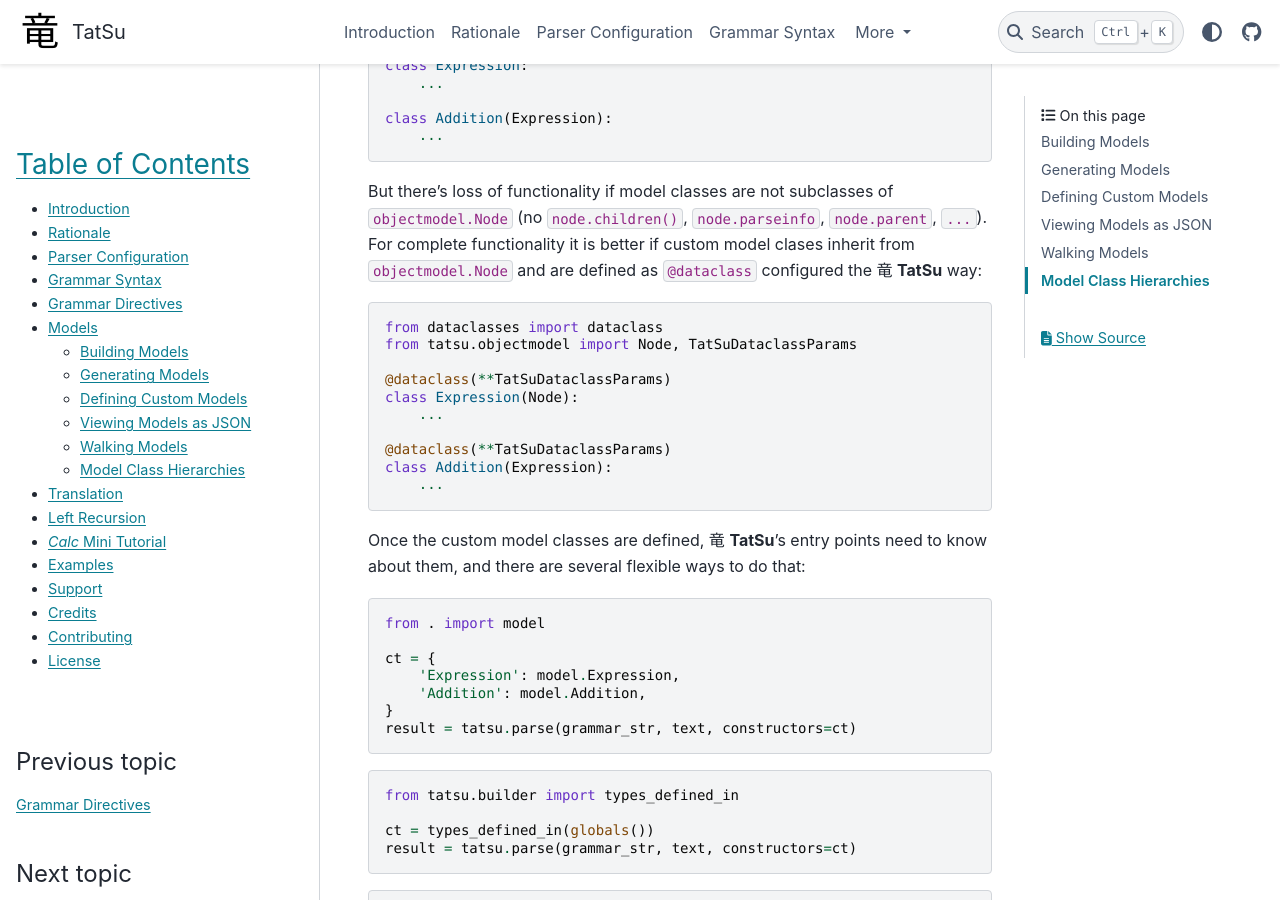
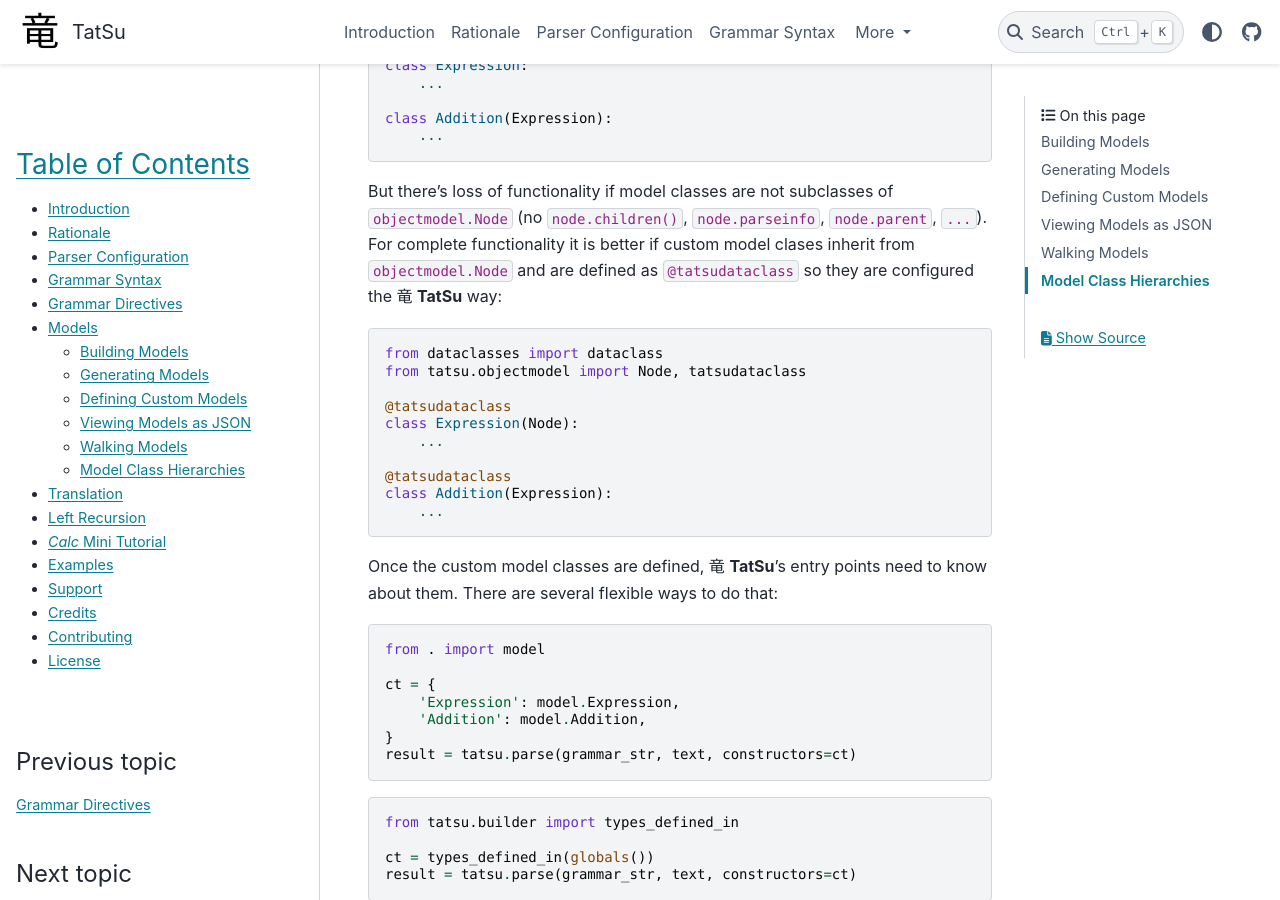
Before and after one commit to neogeny/TatSu, a Sphinx documentation site: the page built from docs/models.rst, in a window 1280 px wide and 900 px high, scrolled down 1908 px. Built offline with Sphinx 7.4.7 and the PyData theme 0.15.4, drawn with Linux system fonts in a browser that asks for light colours; pages that are not in the unit, such as notebooks, are missing from menus; the version number is read from the project's files by our own code.

Commit message:
[docs] document tatsudataclass

```diff
--- a/docs/models.rst
+++ b/docs/models.rst
@@ -101,24 +101,24 @@
 But there's loss of functionality if model classes are not subclasses of
 ``objectmodel.Node`` (no ``node.children()``, ``node.parseinfo``,
 ``node.parent``, ``...``). For complete functionality it is better if custom
-model clases inherit from ``objectmodel.Node`` and are defined as ``@dataclass``
-configured the |TatSu| way:
+model clases inherit from ``objectmodel.Node`` and are defined as
+``@tatsudataclass`` so they are configured the |TatSu| way:
 
 .. code:: python
 
     from dataclasses import dataclass
-    from tatsu.objectmodel import Node, TatSuDataclassParams
+    from tatsu.objectmodel import Node, tatsudataclass
 
-    @dataclass(**TatSuDataclassParams)
+    @tatsudataclass
     class Expression(Node):
         ...
 
-    @dataclass(**TatSuDataclassParams)
+    @tatsudataclass
     class Addition(Expression):
         ...
 
 Once the custom model classes are defined, |TatSu|'s entry points need to know
-about them, and there are several flexible ways to do that:
+about them. There are several flexible ways to do that:
 
 
 .. code:: python
```
